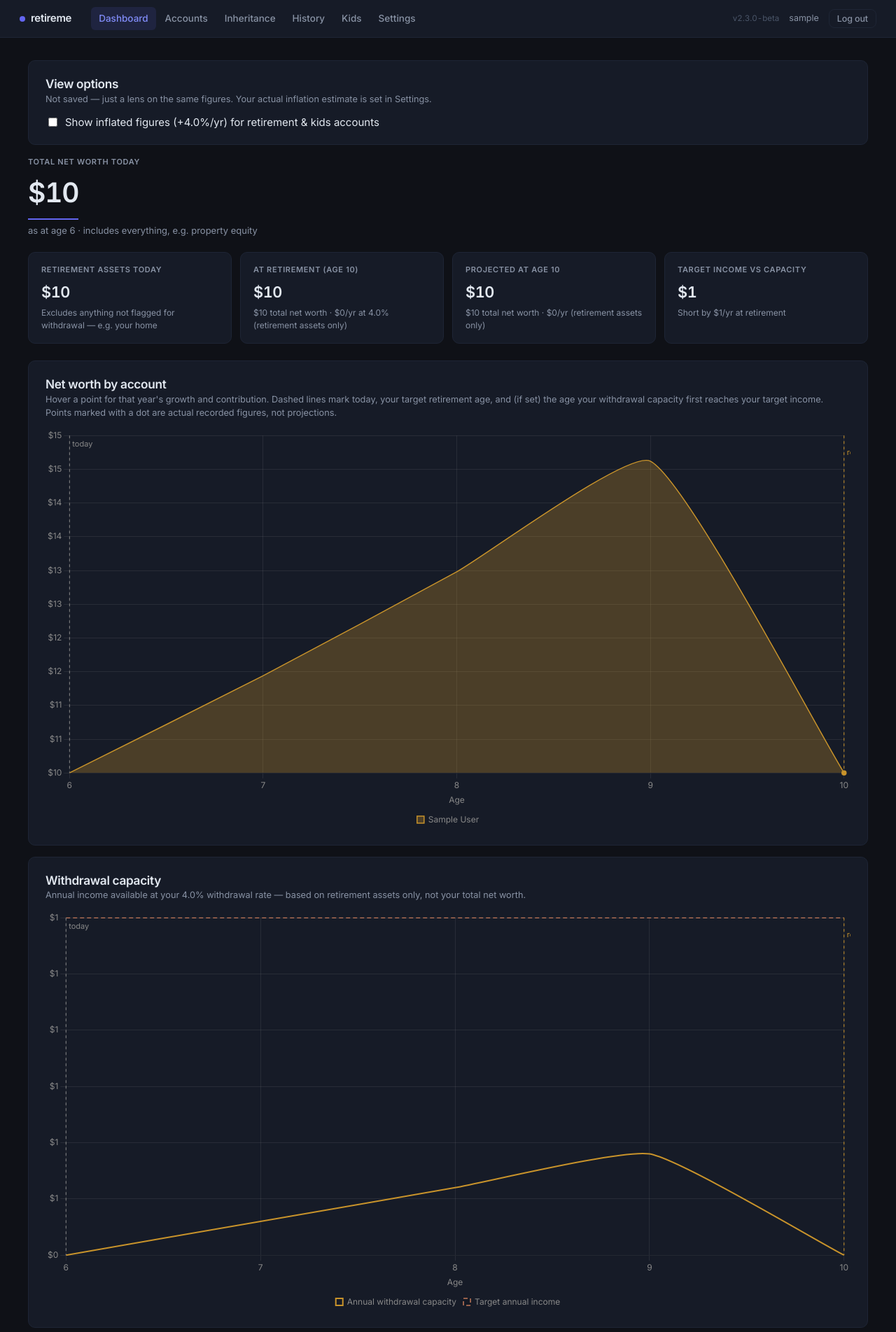
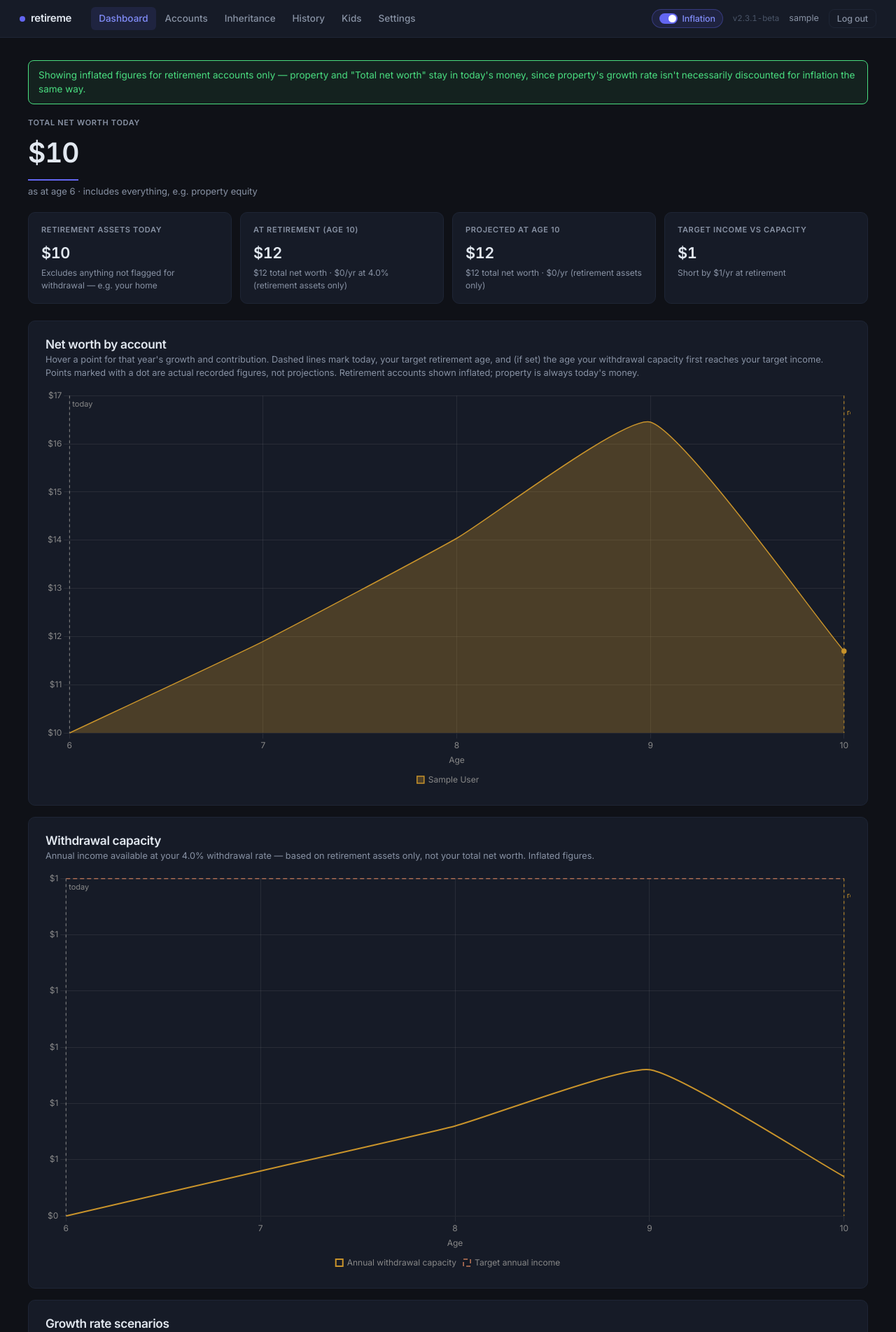
Before and after one commit to SimonBrooker/retireme, a Flask app: page / in a window 1280 px wide. Shown: the top 1903 px of the page at 70% size. Run offline with Flask 3, Linux system fonts and the light colour scheme; a user stored in the database is signed in; tables that the repository leaves empty hold one stand-in row (values such as "Sample post"); parts of the project's set-up code (start-up, migrations or seed data) failed here and were passed over.

Commit message:
v2.3.1-beta: move inflation lens to a nav switch (Dashboard + Kids)
Replaces the bulky "View options" cards on the Dashboard and Kids pages
with a compact "Inflation" toggle switch in the nav bar, shown only on
those two pages (where it actually changes figures).

- The on/off state is session-backed, so it persists as you move between
  Dashboard and Kids and resets on logout — same "temporary lens, not
  saved" intent as before, but global instead of a per-page URL param.
- New POST /toggle-inflation flips the flag and returns to the page it
  was toggled from (via the hardened _safe_next). site_inflated context
  processor exposes the flag to the nav.
- Dashboard and Kids read the flag from the session; the old inline
  "View options" cards are removed.
- Hover tooltip explains it uses the inflation rate from Settings.

```diff
--- a/app/__init__.py
+++ b/app/__init__.py
@@ -11,7 +11,7 @@
 from app.extensions import db, login_manager, limiter
 
 
-APP_VERSION = "2.3.0-beta"
+APP_VERSION = "2.3.1-beta"
 
 
 def create_app():
@@ -138,6 +138,12 @@
         if "csrf_token" not in session:
             session["csrf_token"] = secrets.token_hex(32)
         return {"csrf_token": session["csrf_token"]}
+
+    @app.context_processor
+    def inject_inflated():
+        # Session-backed "show inflated figures" lens, toggled from the nav on
+        # the Dashboard and Kids pages. Display-only; nothing is persisted.
+        return {"site_inflated": session.get("inflated", False)}
 
     IDLE_TIMEOUT = timedelta(minutes=30)
 
--- a/app/routes/dashboard.py
+++ b/app/routes/dashboard.py
@@ -1,9 +1,10 @@
 from dataclasses import replace
 
-from flask import Blueprint, render_template, jsonify, redirect, url_for, request
+from flask import Blueprint, render_template, jsonify, redirect, url_for, request, session
 from flask_login import login_required, current_user
 
 from app.projections import project, UNALLOCATED_KEY
+from app.routes.auth import _safe_next
 
 dashboard_bp = Blueprint("dashboard", __name__)
 
@@ -26,7 +27,17 @@
 
 
 def _show_inflated():
-    return request.args.get("inflated") == "1"
+    return bool(session.get("inflated", False))
+
+
+@dashboard_bp.route("/toggle-inflation", methods=["POST"])
+@login_required
+def toggle_inflation():
+    """Flip the session-backed 'show inflated figures' lens and return to the
+    page the switch was toggled from. Display-only — nothing is persisted."""
+    session["inflated"] = not session.get("inflated", False)
+    dest = _safe_next(request.form.get("next")) or url_for("dashboard.index")
+    return redirect(dest)
 
 
 def _apply_inflation(rows, accounts, profile):
--- a/app/routes/kids.py
+++ b/app/routes/kids.py
@@ -2,7 +2,7 @@
 from datetime import date
 from dataclasses import replace
 
-from flask import Blueprint, render_template, redirect, url_for, request, flash, jsonify
+from flask import Blueprint, render_template, redirect, url_for, request, flash, jsonify, session
 from flask_login import login_required, current_user
 
 from app.extensions import db
@@ -70,7 +70,7 @@
 
 
 def _show_inflated():
-    return request.args.get("inflated") == "1"
+    return bool(session.get("inflated", False))
 
 
 def _apply_inflation(rows, child, inflation_rate):
--- a/app/static/css/style.css
+++ b/app/static/css/style.css
@@ -183,6 +183,46 @@
   flex-shrink: 0;
 }
 .topnav .nav-user { font-size: 12.5px; color: var(--text-muted); }
+
+/* ── Inflation toggle (nav) ─────────────────────────────── */
+.inflation-toggle {
+  display: inline-flex;
+  align-items: center;
+  gap: 7px;
+  padding: 5px 10px;
+  font-size: 12.5px;
+  font-weight: 500;
+  color: var(--text-muted);
+  background: transparent;
+  border: 1px solid var(--border);
+  border-radius: 999px;
+  cursor: pointer;
+  transition: color 0.1s, border-color 0.1s, background 0.1s;
+}
+.inflation-toggle:hover { color: var(--text); border-color: var(--border); background: var(--surface-2); }
+.inflation-switch {
+  width: 26px;
+  height: 15px;
+  border-radius: 999px;
+  background: var(--text-dim);
+  position: relative;
+  flex-shrink: 0;
+  transition: background 0.15s;
+}
+.inflation-switch::after {
+  content: "";
+  position: absolute;
+  top: 2px;
+  left: 2px;
+  width: 11px;
+  height: 11px;
+  border-radius: 50%;
+  background: #fff;
+  transition: transform 0.15s;
+}
+.inflation-toggle.on { color: var(--accent-text); border-color: var(--accent-border); background: var(--accent-soft); }
+.inflation-toggle.on .inflation-switch { background: var(--accent); }
+.inflation-toggle.on .inflation-switch::after { transform: translateX(11px); }
 
 /* ── Main content ───────────────────────────────────────── */
 .main { flex: 1; padding: 32px 40px; width: 100%; max-width: 1680px; margin: 0 auto; }
--- a/app/templates/base.html
+++ b/app/templates/base.html
@@ -25,6 +25,15 @@
         <a href="{{ url_for('settings.index') }}" class="{{ 'active' if request.endpoint and request.endpoint.startswith('settings.') }}">Settings</a>
       </nav>
       <div class="nav-right">
+        {% if request.endpoint == 'dashboard.index' or (request.endpoint and request.endpoint.startswith('kids.')) %}
+        <form method="post" action="{{ url_for('dashboard.toggle_inflation') }}" style="margin:0;">
+          <input type="hidden" name="csrf_token" value="{{ csrf_token }}">
+          <input type="hidden" name="next" value="{{ request.path }}">
+          <button type="submit" class="inflation-toggle {{ 'on' if site_inflated }}" title="Show all retirement and kids figures adjusted for inflation, using the rate set in Settings.">
+            <span class="inflation-switch" aria-hidden="true"></span>Inflation
+          </button>
+        </form>
+        {% endif %}
         <span class="version-badge" data-version="{{ app_version }}">v{{ app_version }}</span>
         <span class="nav-user">{{ current_user.username }}</span>
         <form method="POST" action="{{ url_for('auth.logout') }}" style="margin:0;">
--- a/app/templates/dashboard.html
+++ b/app/templates/dashboard.html
@@ -7,17 +7,6 @@
   No accounts yet. <a href="{{ url_for('accounts.index') }}">Add your first account</a> to see projections.
 </div>
 {% else %}
-
-<div class="chart-card" id="inflation-toggle-card">
-  <h2>View options</h2>
-  <p class="dim" style="margin-top:-8px; font-size:0.85rem;">Not saved — just a lens on the same figures. Your actual inflation estimate is set in Settings.</p>
-  <form method="get" action="{{ url_for('dashboard.index') }}">
-    <label style="display:flex; align-items:center; gap:8px; cursor:pointer;">
-      <input type="checkbox" name="inflated" value="1" data-auto-submit {{ "checked" if inflated }}>
-      Show inflated figures (+{{ profile.inflation_rate }}%/yr) for retirement &amp; kids accounts
-    </label>
-  </form>
-</div>
 
 {% if inflated %}
 <div class="flash success" style="margin-bottom: 18px;">
```
Also changed, not shown: app/templates/kids.html (+0 -12 lines), 1 other file.
